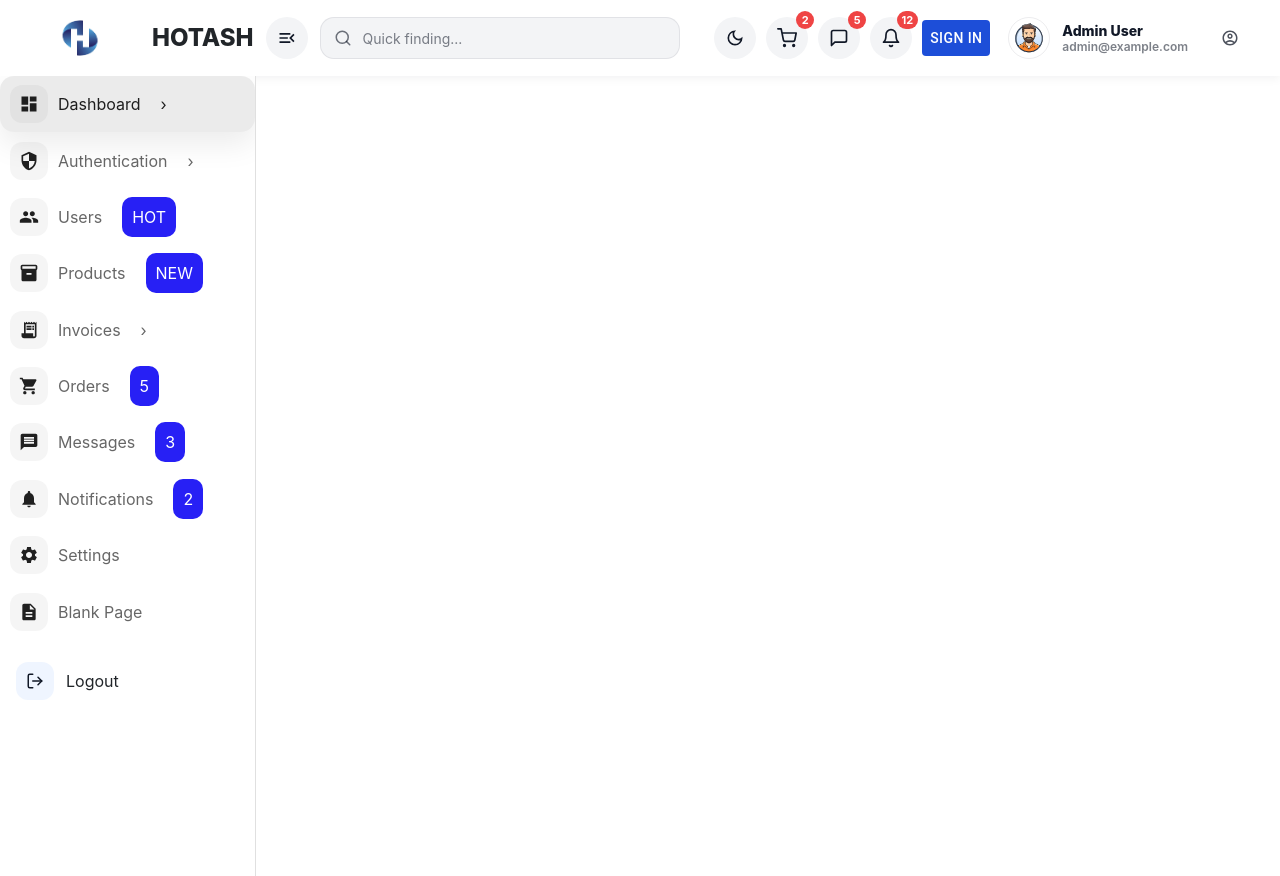
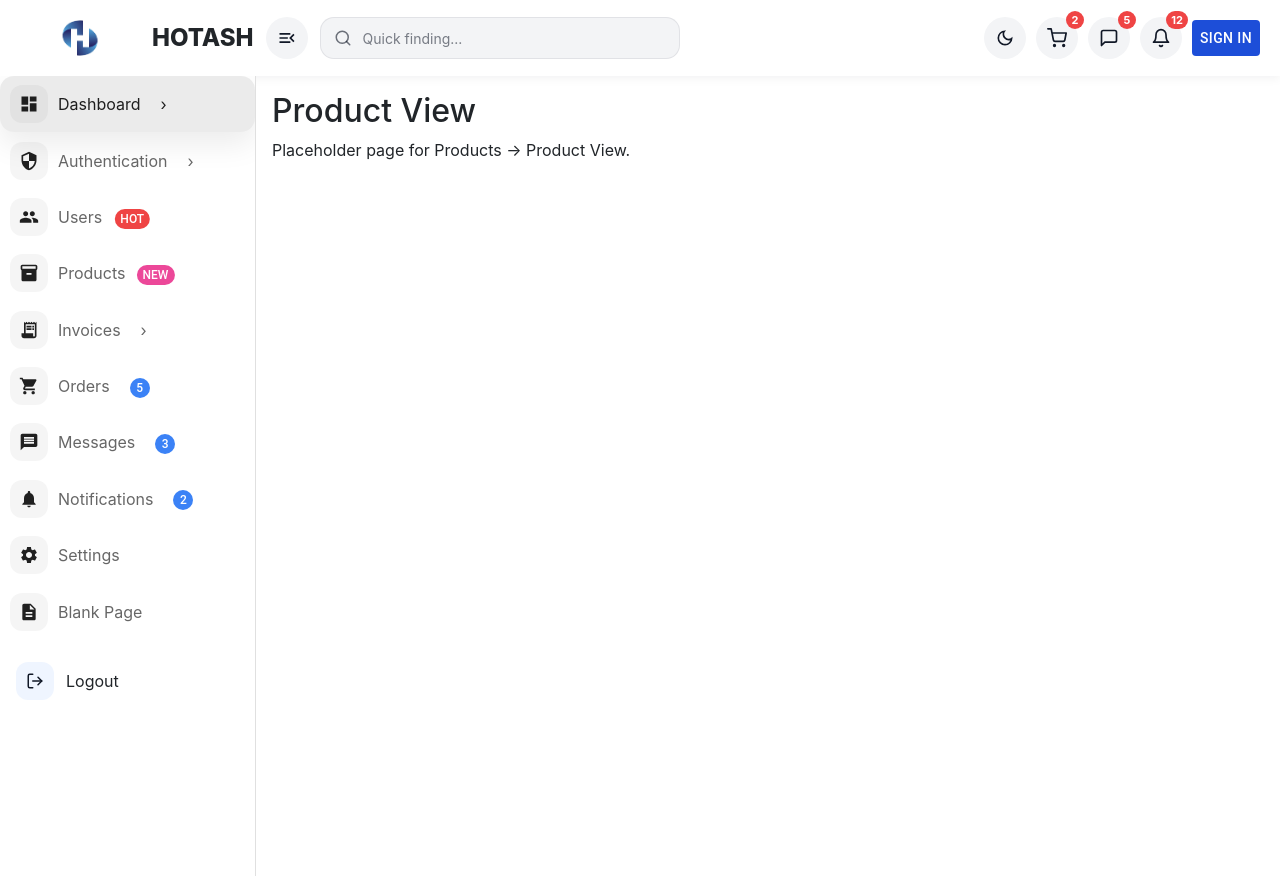
Before and after one commit to RohitMathur747/bacola, a React (Create React App) app in the folder admin/: page /products/view in a window 1280 px wide. Built offline with nearby package versions, Linux system fonts and the light colour scheme.

Commit message:
Day 6 - Admin - Part 1- some Fixes in Header,Sidebar components Done!!!

```diff
--- a/admin/src/App.css
+++ b/admin/src/App.css
@@ -444,7 +444,6 @@ body {
 .admin-sidebar-badge {
   padding: 10px;
   border-radius: 10px;
-  background-color: rgb(39, 32, 245);
   color: #fff;
 }
 
--- a/admin/src/App.js
+++ b/admin/src/App.js
@@ -2,6 +2,9 @@ import React, { createContext, useState } from "react";
 import { BrowserRouter, Routes, Route, useLocation } from "react-router-dom";
 import Dashboard from "./pages/Dashboard";
 import Login from "./pages/Login";
+import ProductsList from "./pages/ProductsList";
+import ProductsUpload from "./pages/ProductsUpload";
+import ProductsView from "./pages/ProductsView";
 import Header from "./components/Header";
 import "./App.css";
 import "bootstrap/dist/css/bootstrap.min.css";
@@ -41,6 +44,11 @@ function AppLayout() {
               <Route path="/" element={<Dashboard />} />
               <Route path="/dashboard" element={<Dashboard />} />
               <Route path="/login" element={<Login />} />
+
+              {/* Products */}
+              <Route path="/products/list" element={<ProductsList />} />
+              <Route path="/products/order" element={<ProductsUpload />} />
+              <Route path="/products/view" element={<ProductsView />} />
             </Routes>
           </div>
         </div>
--- a/admin/src/components/Header/index.js
+++ b/admin/src/components/Header/index.js
@@ -32,12 +32,10 @@ const Header = ({ sidebarExpanded, toggleSidebar }) => {
   const [openDropdown, setOpenDropdown] = useState(null);
   const navigate = useNavigate();
 
-  // Replace with real auth later
-  const [isLoggedIn, setIsLoggedIn] = useState(false);
-
   const dropdownRef = useRef(null);
 
   const context = useContext(MyContext);
+  const { isLogin } = context;
 
   useEffect(() => {
     const onDown = (e) => {
@@ -265,7 +263,7 @@ const Header = ({ sidebarExpanded, toggleSidebar }) => {
               )}
             </div>
 
-            {!isLoggedIn && (
+            {!isLogin && (
               <div className="btn-blue">
                 <Button onClick={() => navigate("/login")} aria-label="Sign In">
                   Sign In
@@ -275,6 +273,7 @@ const Header = ({ sidebarExpanded, toggleSidebar }) => {
           </div>
 
           {/* Part 4: Admin Profile */}
+          {isLogin && (
             <div
               className="header-profile header-dropdown-wrap"
               ref={dropdownRef}
@@ -345,6 +344,7 @@ const Header = ({ sidebarExpanded, toggleSidebar }) => {
                 </div>
               )}
             </div>
+          )}
         </div>
       </div>
     </header>
--- a/admin/src/components/Sidebar/index.js
+++ b/admin/src/components/Sidebar/index.js
@@ -74,6 +74,55 @@ const badgeSx = {
   },
 };
 
+function BadgeByType({ type, value }) {
+  if (type === "hot") {
+    return (
+      <Badge
+        {...badgeSx}
+        badgeContent={"HOT"}
+        sx={{
+          "& .MuiBadge-badge": {
+            backgroundColor: "#ef4444",
+            color: "#fff",
+          },
+        }}
+      />
+    );
+  }
+
+  if (type === "new") {
+    return (
+      <Badge
+        {...badgeSx}
+        badgeContent={"NEW"}
+        sx={{
+          "& .MuiBadge-badge": {
+            backgroundColor: "#ec4899",
+            color: "#fff",
+          },
+        }}
+      />
+    );
+  }
+
+  if (type === "count") {
+    return (
+      <Badge
+        {...badgeSx}
+        badgeContent={String(value)}
+        sx={{
+          "& .MuiBadge-badge": {
+            backgroundColor: "#3b82f6",
+            color: "#fff",
+          },
+        }}
+      />
+    );
+  }
+
+  return null;
+}
+
 export default function SideBar({ sidebarExpanded, toggleSidebar }) {
   const muiTheme = useTheme();
   const navigate = useNavigate();
@@ -95,13 +144,25 @@ export default function SideBar({ sidebarExpanded, toggleSidebar }) {
         arrow: false,
         badge: { type: "hot" },
       },
+
+      // Products submenu
       {
         key: "products",
         label: "Products",
         Icon: InventoryIcon,
-        arrow: false,
+        arrow: true,
         badge: { type: "new" },
+        children: [
+          { key: "products_list", label: "Product List", to: "/products/list" },
+          {
+            key: "products_order",
+            label: "Product Order",
+            to: "/products/order",
           },
+          { key: "products_view", label: "Product View", to: "/products/view" },
+        ],
+      },
+
       {
         key: "invoices",
         label: "Invoices",
@@ -136,58 +197,6 @@ export default function SideBar({ sidebarExpanded, toggleSidebar }) {
     [],
   );
 
-  const renderBadge = (item) => {
-    if (!item.badge) return null;
-
-    if (item.badge.type === "hot") {
-      return (
-        <Badge
-          {...badgeSx}
-          badgeContent={"HOT"}
-          sx={{
-            "& .MuiBadge-badge": {
-              backgroundColor: "#ef4444",
-              color: "#fff",
-            },
-          }}
-        />
-      );
-    }
-
-    if (item.badge.type === "new") {
-      return (
-        <Badge
-          {...badgeSx}
-          badgeContent={"NEW"}
-          sx={{
-            "& .MuiBadge-badge": {
-              backgroundColor: "#ec4899",
-              color: "#fff",
-            },
-          }}
-        />
-      );
-    }
-
-    if (item.badge.type === "count") {
-      const n = item.badge.value;
-      return (
-        <Badge
-          {...badgeSx}
-          badgeContent={String(n)}
-          sx={{
-            "& .MuiBadge-badge": {
-              backgroundColor: "#3b82f6",
-              color: "#fff",
-            },
-          }}
-        />
-      );
-    }
-
-    return null;
-  };
-
   const drawerContent = (
     <SidebarRoot
       className="admin-sidebar"
@@ -206,23 +215,25 @@ export default function SideBar({ sidebarExpanded, toggleSidebar }) {
         style={{ display: "flex", flexDirection: "column", height: "100%" }}
       >
         <div>
-          {/* <div className="admin-sidebar-section-title">MAIN PAGES</div> */}
           <div className="admin-sidebar-menu">
             {menuItems.map((item) => {
               const isActive = activeKey === item.key;
+              const hasChildren =
+                Array.isArray(item.children) && item.children.length > 0;
+
+              const ButtonComponent = isActive ? MenuButtonActive : MenuButton;
 
               return (
                 <div key={item.key} className="admin-sidebar-row">
-                  {(() => {
-                    const ButtonComponent = isActive
-                      ? MenuButtonActive
-                      : MenuButton;
-                    return (
                   <ButtonComponent
                     type="button"
                     onClick={() => {
+                      if (hasChildren) {
+                        setActiveKey(item.key); // expand/collapse
+                      } else {
                         setActiveKey(item.key);
                         if (toggleSidebar) toggleSidebar();
+                      }
                     }}
                     className={
                       isActive
@@ -234,22 +245,18 @@ export default function SideBar({ sidebarExpanded, toggleSidebar }) {
                       <item.Icon style={{ fontSize: 20 }} />
                     </IconWrap>
 
-                        <span className="admin-sidebar-label">
-                          {item.label}
-                        </span>
+                    <span className="admin-sidebar-label">{item.label}</span>
 
                     <div className="admin-sidebar-spacer" />
 
-                        {/* Badge placement rules */}
                     {item.arrow ? (
                       <div className="admin-sidebar-rightGroup">
                         {item.badge ? (
                           <span className="admin-sidebar-badge">
-                                {item.badge.type === "count"
-                                  ? item.badge.value
-                                  : item.badge.type === "hot"
-                                    ? "HOT"
-                                    : "NEW"}
+                            <BadgeByType
+                              type={item.badge.type}
+                              value={item.badge.value}
+                            />
                           </span>
                         ) : null}
                         <span className="admin-sidebar-arrow">›</span>
@@ -258,25 +265,63 @@ export default function SideBar({ sidebarExpanded, toggleSidebar }) {
                       <div className="admin-sidebar-rightGroup">
                         {item.badge ? (
                           <span className="admin-sidebar-badge admin-sidebar-badge--farRight">
-                                {item.badge.type === "count"
-                                  ? item.badge.value
-                                  : item.badge.type === "hot"
-                                    ? "HOT"
-                                    : "NEW"}
+                            <BadgeByType
+                              type={item.badge.type}
+                              value={item.badge.value}
+                            />
                           </span>
                         ) : null}
                       </div>
                     )}
                   </ButtonComponent>
+
+                  {hasChildren && isActive && (
+                    <div style={{ paddingLeft: 52, marginTop: 4 }}>
+                      {item.children.map((child) => {
+                        const isChildActive = activeKey === child.key;
+                        return (
+                          <button
+                            key={child.key}
+                            type="button"
+                            onClick={() => {
+                              setActiveKey(child.key);
+                              navigate(child.to);
+                              if (toggleSidebar) toggleSidebar();
+                            }}
+                            className={
+                              isChildActive
+                                ? "admin-sidebar-item admin-sidebar-item--active"
+                                : "admin-sidebar-item"
+                            }
+                            style={{
+                              width: "100%",
+                              border: "none",
+                              background: "transparent",
+                              display: "flex",
+                              alignItems: "center",
+                              padding: "8px 10px",
+                              borderRadius: 12,
+                              cursor: "pointer",
+                              color: "inherit",
+                            }}
+                          >
+                            <span
+                              className="admin-sidebar-label"
+                              style={{ fontSize: 13 }}
+                            >
+                              {child.label}
+                            </span>
+                          </button>
                         );
-                  })()}
+                      })}
+                    </div>
+                  )}
                 </div>
               );
             })}
           </div>
         </div>
 
-        {/* Logout below Blank Page */}
         <div className="admin-sidebar-bottom" style={{ paddingTop: 10 }}>
           <div className="admin-sidebar-row">
             <button
--- /dev/null
+++ b/admin/src/pages/ProductsList/index.js
@@ -0,0 +1,10 @@
+import React from "react";
+
+export default function ProductsList() {
+  return (
+    <div style={{ padding: 16 }}>
+      <h2>Product List</h2>
+      <p>Placeholder page for Products → Product List.</p>
+    </div>
+  );
+}
--- /dev/null
+++ b/admin/src/pages/ProductsUpload/index.js
@@ -0,0 +1,10 @@
+import React from "react";
+
+export default function ProductsUpload() {
+  return (
+    <div style={{ padding: 16 }}>
+      <h2>Product Order</h2>
+      <p>Placeholder page for Products → Product Order.</p>
+    </div>
+  );
+}
--- /dev/null
+++ b/admin/src/pages/ProductsView/index.js
@@ -0,0 +1,10 @@
+import React from "react";
+
+export default function ProductsView() {
+  return (
+    <div style={{ padding: 16 }}>
+      <h2>Product View</h2>
+      <p>Placeholder page for Products → Product View.</p>
+    </div>
+  );
+}
```
Lines whose indentation alone changed are shown as unchanged.
